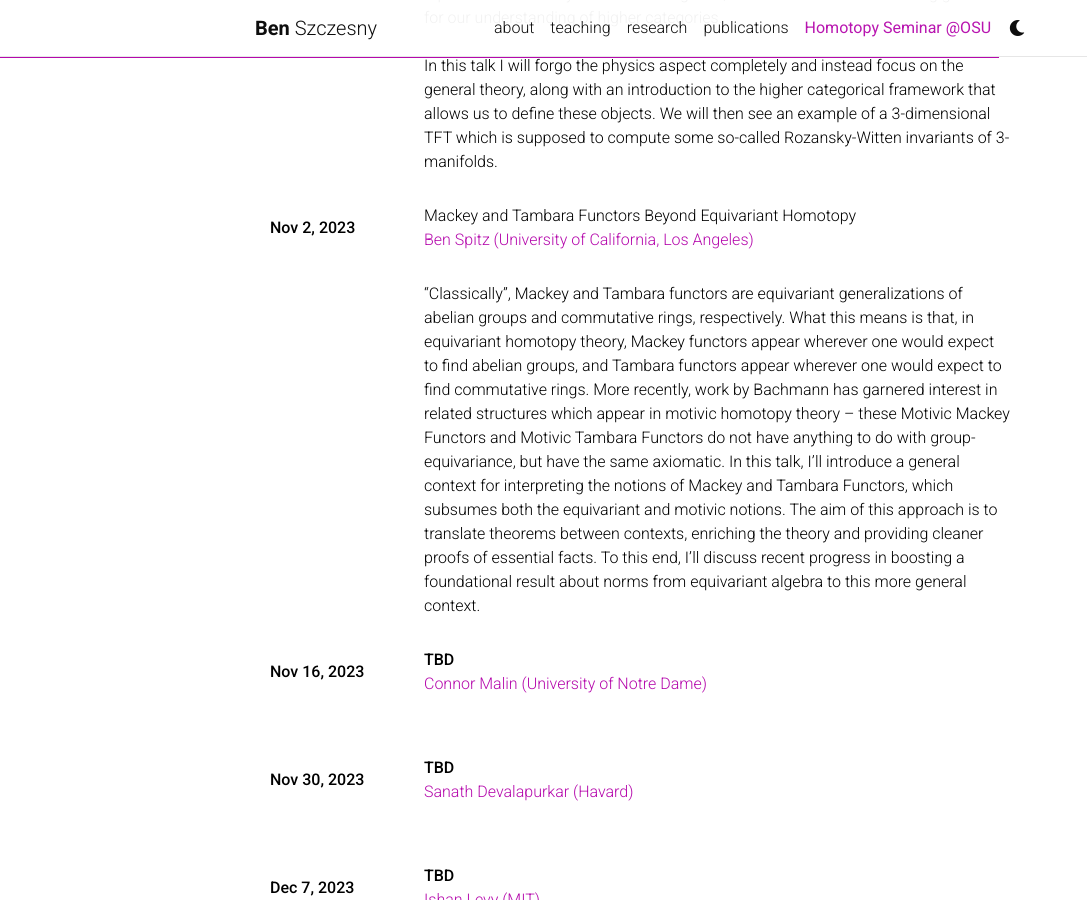
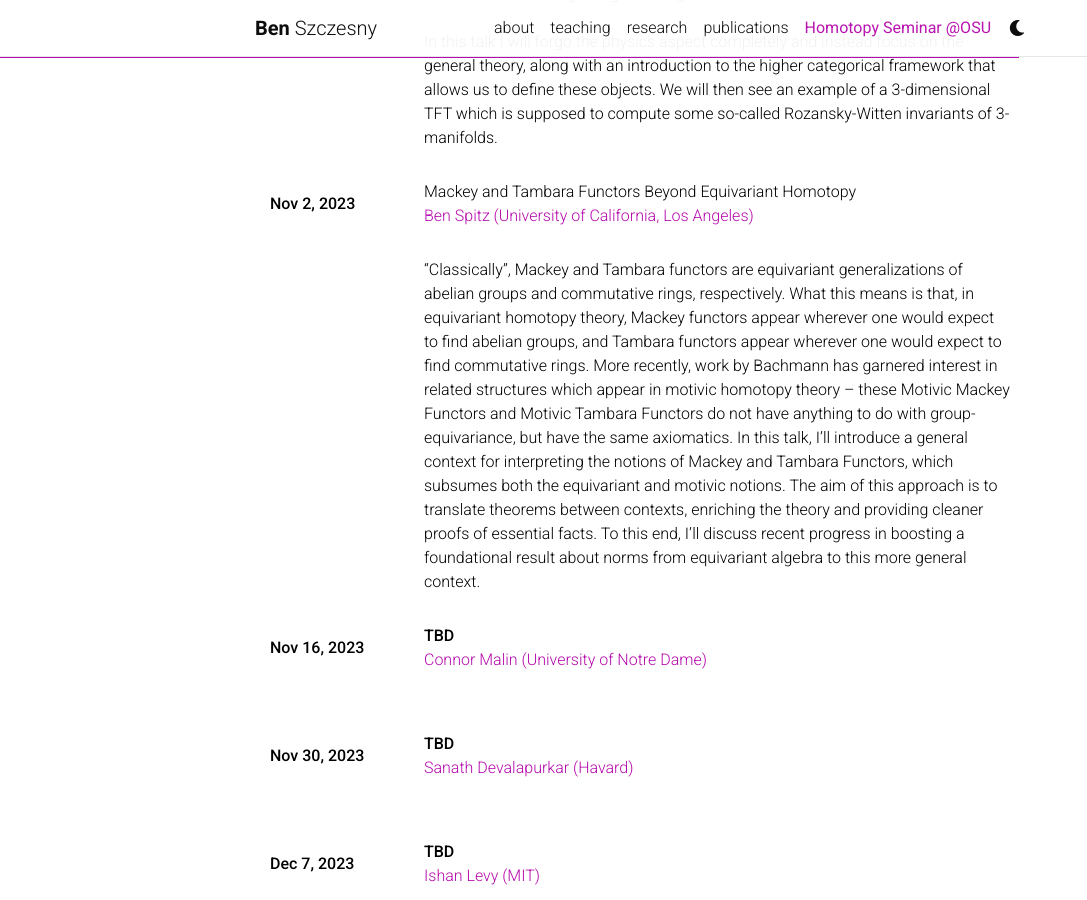
Before and after one commit to BenSzczesny/BenSzczesny.github.io, a Jekyll site: the page built from _pages/homotopyseminar.md, in a window 1280 px wide and 900 px high, scrolled down 950 px. Shown: the whole window, without its empty margins (0-1087 px from the left). Built offline with Jekyll 4.4.1, drawn with Linux system fonts in a browser that asks for light colours; comment, search, counter and statistics services are not loaded; a style sheet for code colours, icons or effects is not loaded; some of the changed text lies outside the part shown.

Commit message:
minor update

```diff
--- a/_pages/homotopyseminar.md
+++ b/_pages/homotopyseminar.md
@@ -56,7 +56,7 @@ Mackey and Tambara Functors Beyond Equivariant Homotopy <br> [Ben Spitz (Univers
 <tr>
 <td></td>
 <td markdown="span">
-"Classically", Mackey and Tambara functors are equivariant generalizations of abelian groups and commutative rings, respectively. What this means is that, in equivariant homotopy theory, Mackey functors appear wherever one would expect to find abelian groups, and Tambara functors appear wherever one would expect to find commutative rings. More recently, work by Bachmann has garnered interest in related structures which appear in motivic homotopy theory -- these Motivic Mackey Functors and Motivic Tambara Functors do not have anything to do with group-equivariance, but have the same axiomatic. In this talk, I'll introduce a general context for interpreting the notions of Mackey and Tambara Functors, which subsumes both the equivariant and motivic notions. The aim of this approach is to translate theorems between contexts, enriching the theory and providing cleaner proofs of essential facts. To this end, I'll discuss recent progress in boosting a foundational result about norms from equivariant algebra to this more general context.
+"Classically", Mackey and Tambara functors are equivariant generalizations of abelian groups and commutative rings, respectively. What this means is that, in equivariant homotopy theory, Mackey functors appear wherever one would expect to find abelian groups, and Tambara functors appear wherever one would expect to find commutative rings. More recently, work by Bachmann has garnered interest in related structures which appear in motivic homotopy theory -- these Motivic Mackey Functors and Motivic Tambara Functors do not have anything to do with group-equivariance, but have the same axiomatics. In this talk, I'll introduce a general context for interpreting the notions of Mackey and Tambara Functors, which subsumes both the equivariant and motivic notions. The aim of this approach is to translate theorems between contexts, enriching the theory and providing cleaner proofs of essential facts. To this end, I'll discuss recent progress in boosting a foundational result about norms from equivariant algebra to this more general context.
 </td>
 </tr>
 
```
Also changed, not shown: other parts of _pages/homotopyseminar.md (+1 -1 lines).
